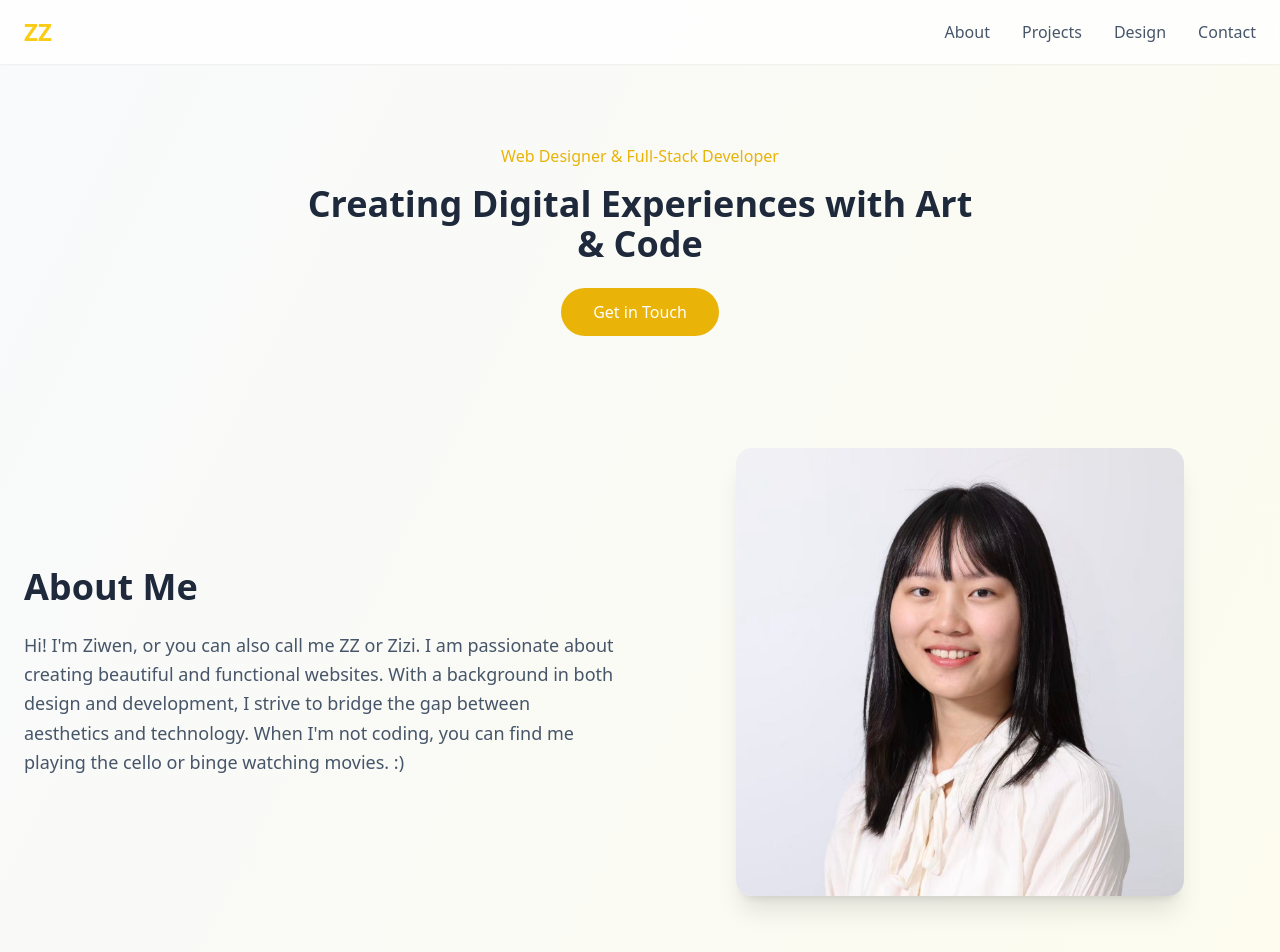
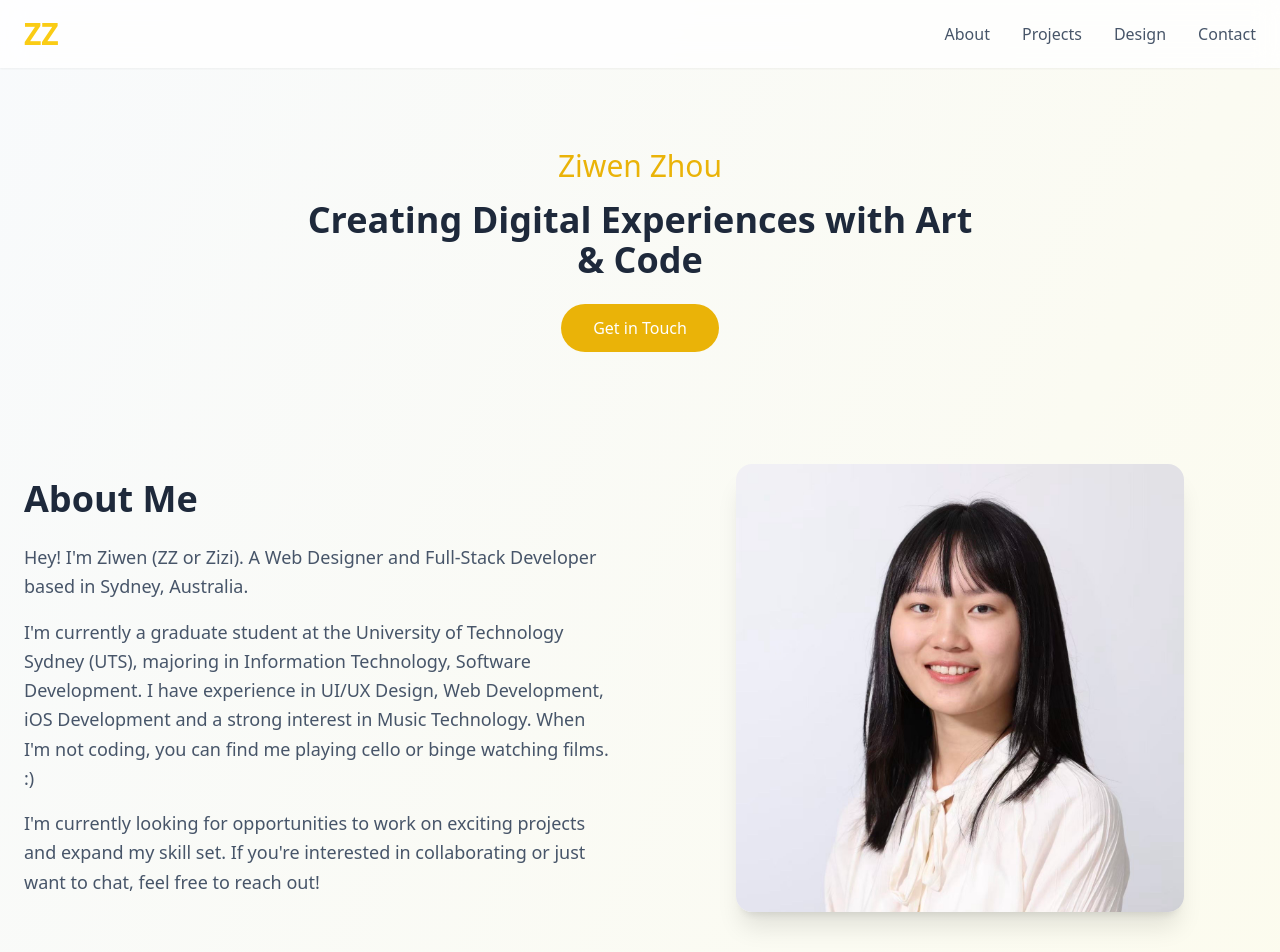
Before and after one commit to zzwzzwzz/PersonalWebsite, a plain HTML site: page index.html in a window 1280 px wide. Shown: the top 952 px of the page. Drawn offline with nearby package versions, Linux system fonts and the light colour scheme.

Commit message:
Update the text content and link the logo to index.html

```diff
--- a/index.html
+++ b/index.html
@@ -32,7 +32,7 @@
         <!-- TODO Add a nice background picture -->
         <nav class="container mx-auto px-6 py-4">
             <div class="flex justify-between items-center">
-                <h1 class="text-2xl font-bold text-yellow-400">ZZ</h1>
+                <h1 class="text-3xl font-bold text-yellow-400"><a href="index.html">ZZ</a></h1>
                 <ul class="hidden md:flex space-x-8">
                     <li><a href="#about" class="text-slate-600 hover:text-yellow-600 transition-colors">About</a></li>
                     <li><a href="#projects" class="text-slate-600 hover:text-yellow-600 transition-colors">Projects</a></li>
@@ -47,7 +47,7 @@
     <main class="container mx-auto px-6 py-20">
         <section class="text-center mb-28 fade-in">
             <div class="max-w-2xl mx-auto">
-                <p class="text-yellow-500 mb-4">Web Designer & Full-Stack Developer</p>
+                <p class="text-3xl text-yellow-500 mb-4">Ziwen Zhou</p>
                 <h2 class="text-4xl font-bold text-slate-800 mb-6">Creating Digital Experiences with Art & Code</h2>
                 <div class="flex justify-center space-x-4">
                     <a href="#contact" class="bg-yellow-500 text-white px-8 py-3 rounded-full hover:bg-yellow-700 transition-all">
@@ -63,7 +63,13 @@
                 <div class="order-2 md:order-1">
                     <h2 class="text-4xl font-bold text-slate-800 dark:text-slate-100 mb-6">About Me</h2>
                     <p class="text-slate-600 dark:text-slate-300 text-lg leading-relaxed">
-                        Hi! I'm Ziwen, or you can also call me ZZ or Zizi. I am passionate about creating beautiful and functional websites. With a background in both design and development, I strive to bridge the gap between aesthetics and technology. When I'm not coding, you can find me playing the cello or binge watching movies. :)
+                        Hey! I'm Ziwen (ZZ or Zizi). A Web Designer and Full-Stack Developer based in Sydney, Australia.
+                    </p>
+                    <p class="text-slate-600 dark:text-slate-300 text-lg leading-relaxed mt-4">
+                        I'm currently a graduate student at the University of Technology Sydney (UTS), majoring in Information Technology, Software Development. I have experience in UI/UX Design, Web Development, iOS Development and a strong interest in Music Technology. When I'm not coding, you can find me playing cello or binge watching films. :)
+                    </p>
+                    <p class="text-slate-600 dark:text-slate-300 text-lg leading-relaxed mt-4">
+                        I'm currently looking for opportunities to work on exciting projects and expand my skill set. If you're interested in collaborating or just want to chat, feel free to reach out!
                     </p>
                 </div>
                 <div class="order-1 md:order-2">
@@ -104,15 +110,17 @@
         <section id="contact" class="mb-28 scroll-mt-20">
             <div class="max-w-lg mx-auto text-center">
                 <h2 class="text-4xl font-bold text-slate-800 mb-8">Let's Connect!</h2>
-                <p class="text-slate-600 mb-8">Interested in chatting about music and coding? Find me in the following social media:</p>
+                <p class="text-slate-600 mb-8">Currently looking for opportunities to work on exciting projects and expand my skill set. If you're interested in collaborating or just want to chat, feel free to reach out!</p>
                 <div class="flex justify-center space-x-6 mb-8">
+                    <a href="https://www.linkedin.com/in/ziwenzhou/" class="text-slate-600 hover:text-yellow-600 transition-colors">
+                        <i class="fab fa-linkedin text-2xl"></i>
+                    </a>
                     <a href="https://github.com/zzwzzwzz" class="text-slate-600 hover:text-yellow-600 transition-colors">
                         <i class="fab fa-github text-2xl"></i>
                     </a>
-                    <a href="https://www.linkedin.com/in/ziwenzhou/" class="text-slate-600 hover:text-yellow-600 transition-colors">
-                        <i class="fab fa-linkedin text-2xl"></i>
-                    </a>
+
                     <!-- Add more social icons, Douban, Bilibili, Rednote-->
+
                 </div>
                 <a href="mailto:ziwenzhou.zz@gmail.com"
                    class="text-yellow-500 hover:text-yellow-700 font-medium">
```
